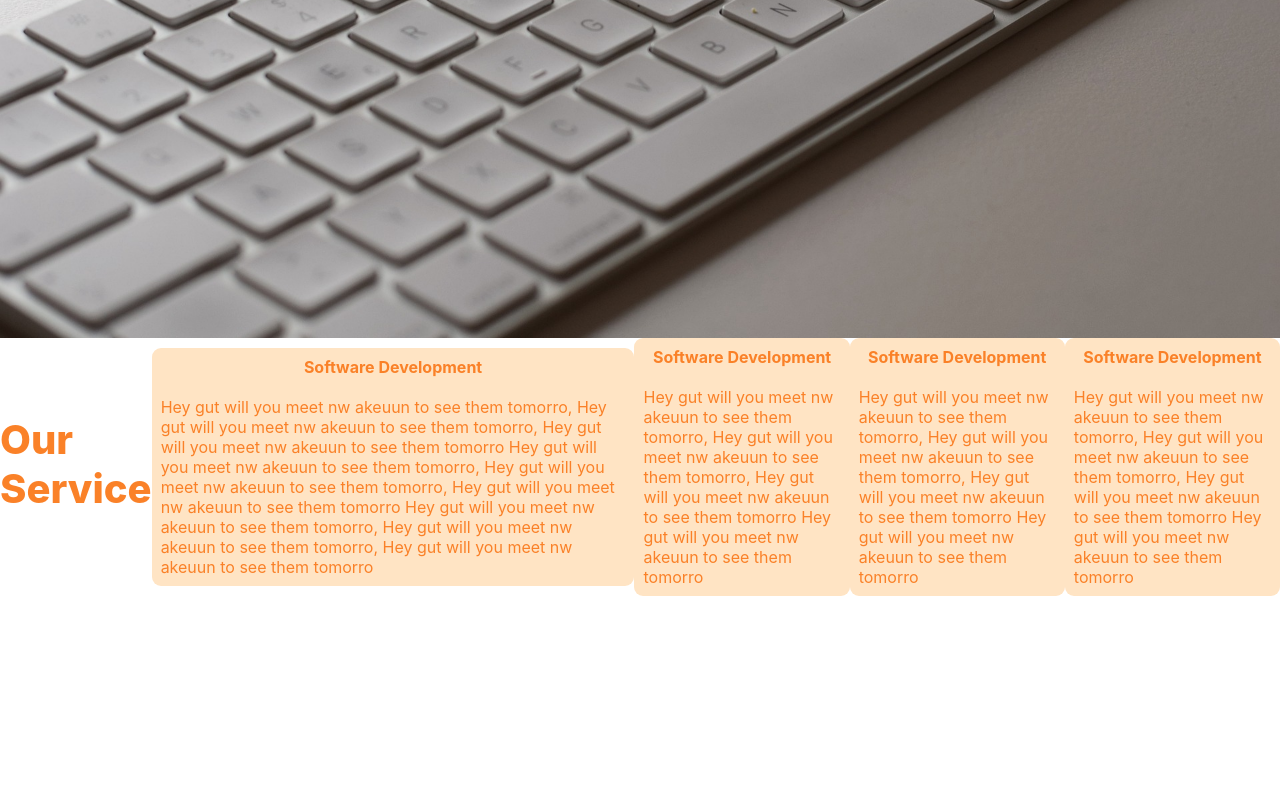
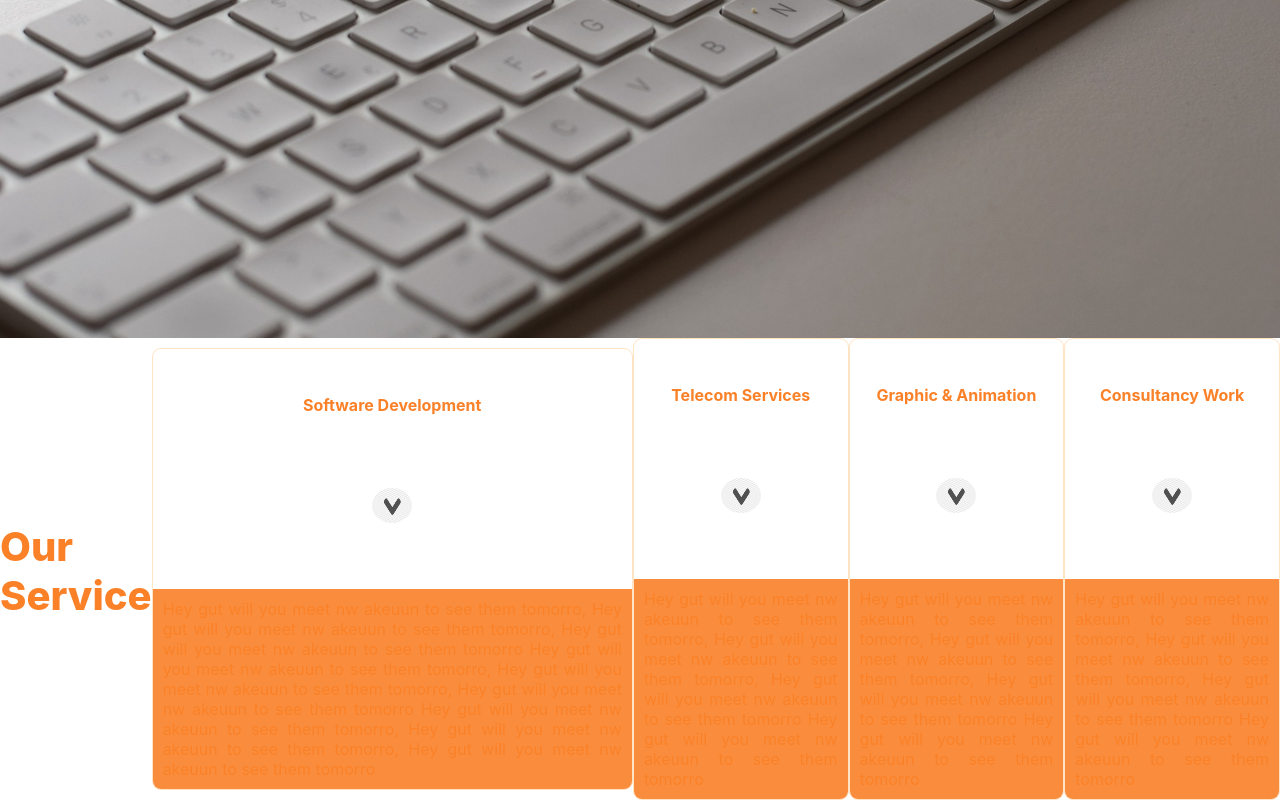
Before and after one commit to Aidan-bn/yoof, a React (Create React App) app: page / in a window 1280 px wide. Shown: the part 462-1262 px from the top of the page. Before the commit the page ends 1058 px from the top, so only its background shows below. Built offline with nearby package versions, Linux system fonts and the light colour scheme.

Commit message:
Update work division

```diff
--- a/src/App.css
+++ b/src/App.css
@@ -65,6 +65,7 @@
   font-weight: 800;
   font-size: 40px;
   margin-bottom: 7px;
+  margin-top: 10px;
 }
 
 .work h2:hover {
@@ -92,8 +93,31 @@
   display: flex;
   align-items: center;
   justify-content: center;
-  background-color: bisque;
+  border: 1px solid bisque;
   border-radius: 9px;
+}
+
+.image-work {
+  height: 25vh;
+  padding: 10px;
+  display: flex;
+  flex-direction: column;
+  align-items: center;
+  justify-content: space-around;
+}
+
+.illustration {
+  width: 40px;
+  height: 35px;
+  border-radius: 50%;
+}
+
+.work-description {
+  background-color: rgba(250, 129, 40, 0.9);
+  border-radius: 0px 0px 8px 8px;
+  padding: 10px;
+  text-align: justify;
+  height: 50%;
 }
 
 .parent-work:hover {
@@ -110,10 +134,7 @@
   gap: 20px;
   align-items: center;
   justify-content: center;
-  padding: 9px;
 }
-
-
 
 /* start new layout */
 @media screen and (max-width: 768px) {
@@ -171,7 +192,7 @@
 }
 
 .parent-work {
-  padding: 10px;
+  /* padding: 10px; */
   color: #1d1d1d;
   width: 70%;
   text-align: center;
--- a/src/App.js
+++ b/src/App.js
@@ -1,4 +1,6 @@
 import './App.css';
+import image from './pic/dwn.png';
+
 function App() {
   return (
     <div className="App">
@@ -24,7 +26,10 @@ function App() {
 
         <div className='parent-work'>
           <div className='child-work'>
-            <h4>Software Development</h4>
+            <div className='image-work'>
+              <h4>Software Development</h4>
+              <img src={image} className="illustration" />
+            </div>
             <div className='work-description'>
               Hey gut will you meet nw akeuun to see them tomorro,
               Hey gut will you meet nw akeuun to see them tomorro,
@@ -42,7 +47,10 @@ function App() {
 
         <div className='parent-work'>
           <div className='child-work'>
-            <h4>Software Development</h4>
+            <div className='image-work'>
+              <h4>Telecom Services</h4>
+              <img src={image} className="illustration" />
+            </div>
             <div className='work-description'>
               Hey gut will you meet nw akeuun to see them tomorro,
               Hey gut will you meet nw akeuun to see them tomorro,
@@ -54,7 +62,10 @@ function App() {
 
         <div className='parent-work'>
           <div className='child-work'>
-            <h4>Software Development</h4>
+            <div className='image-work'>
+              <h4>Graphic & Animation</h4>
+              <img src={image} className="illustration" />
+            </div>
             <div className='work-description'>
               Hey gut will you meet nw akeuun to see them tomorro,
               Hey gut will you meet nw akeuun to see them tomorro,
@@ -66,7 +77,10 @@ function App() {
 
         <div className='parent-work'>
           <div className='child-work'>
-            <h4>Software Development</h4>
+            <div className='image-work'>
+              <h4>Consultancy Work</h4>
+              <img src={image} className="illustration" />
+            </div>
             <div className='work-description'>
               Hey gut will you meet nw akeuun to see them tomorro,
               Hey gut will you meet nw akeuun to see them tomorro,
```
Also changed, not shown: src/pic/dwn.png (renamed from public/img/dwn.png).
